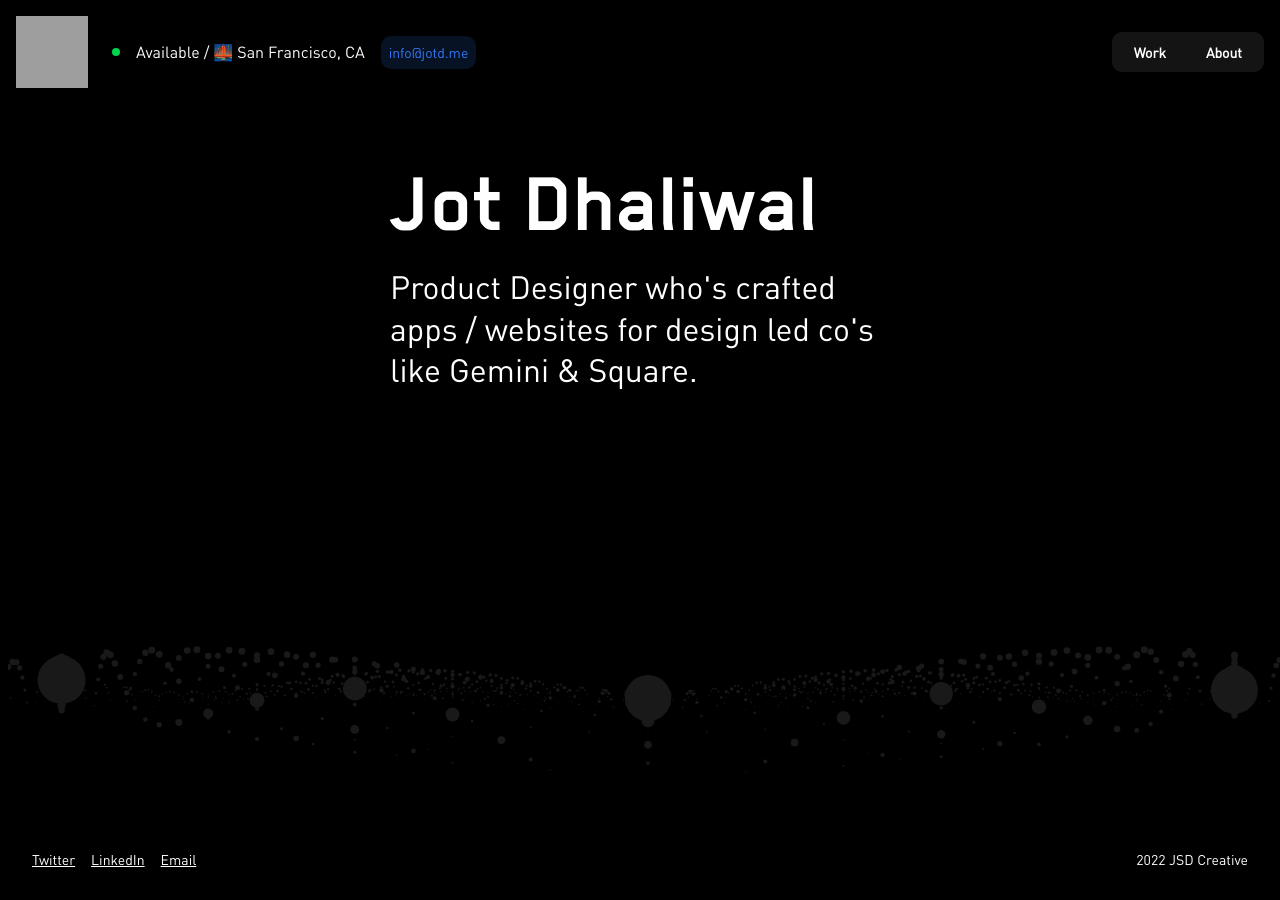
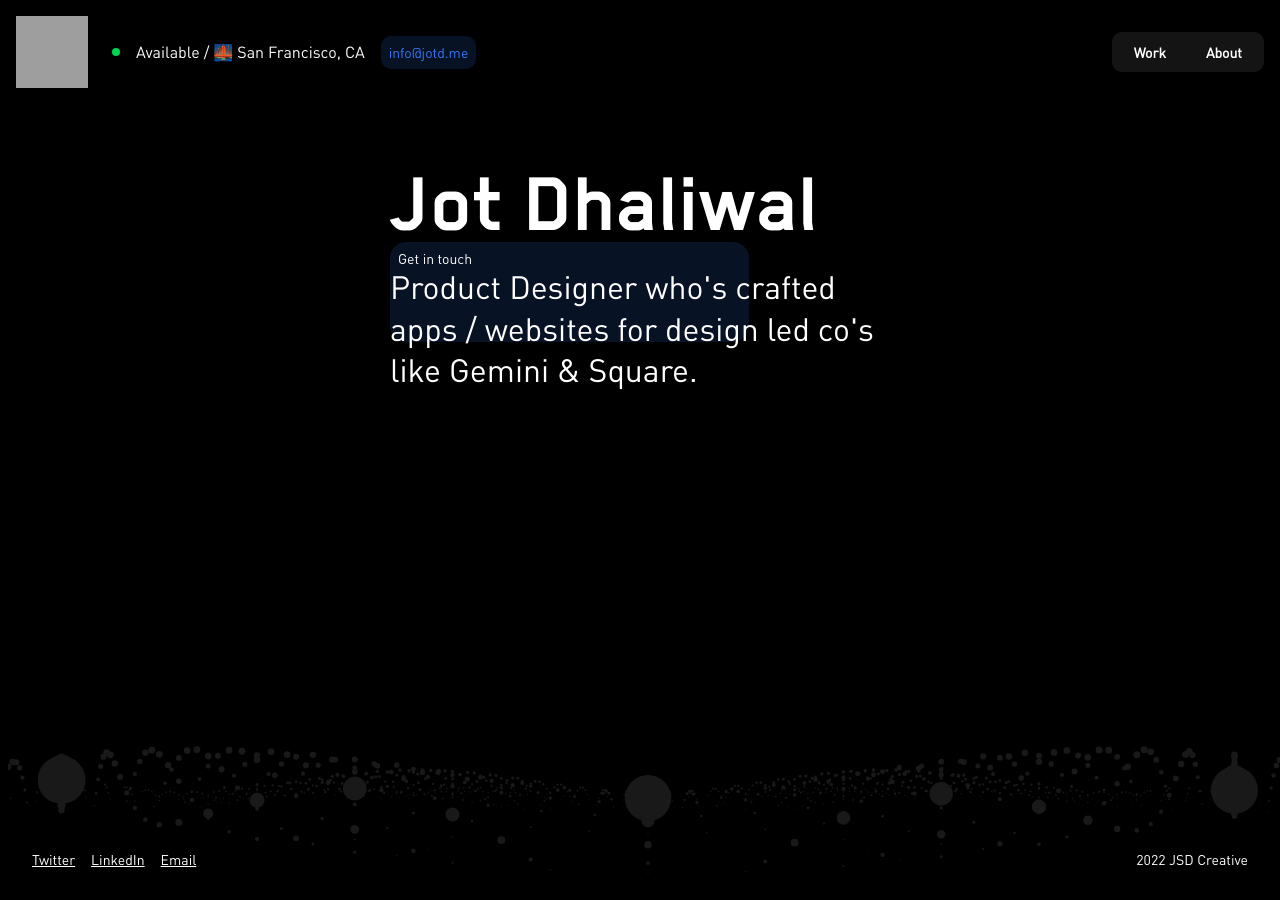
Before and after one commit to jotd/jotd-portfolio, a Jekyll site: the page index.html, which Jekyll copies as it is, in a window 1280 px wide and 900 px high. Built offline with Jekyll 4.4.1, drawn with Linux system fonts in a browser that asks for light colours; grey boxes are pictures that could not be loaded.

Commit message:
Update index.html

```diff
--- a/index.html
+++ b/index.html
@@ -46,9 +46,8 @@
       <div class="tagline-home">
         Product Designer who's crafted apps / websites for design led co's like Gemini & Square.
       </div>
-      <!-- <div>
+      <div>
         <a class="cta-2" href="mailto:info@jotd.me?subject=Inquiry%20from%20website"> Get in touch</a>
-      </div> -->
     </div>
 
 
```
